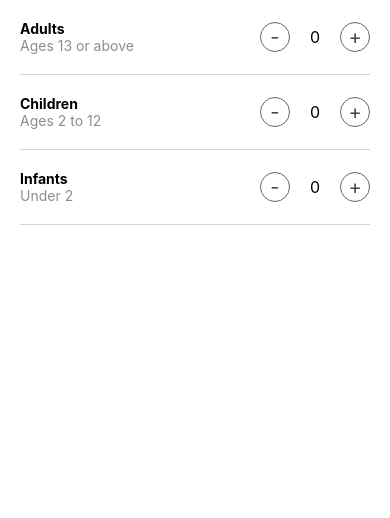
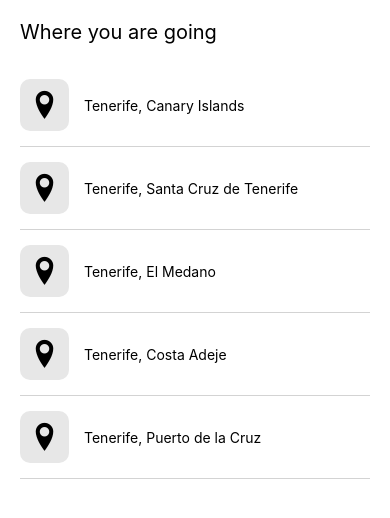
Before and after one commit to iqbalhossan99/Booking_App, a React Native app: screen / in a window 390 px wide. Shown: the top 518 px of the page. Built offline with nearby package versions, Linux system fonts and the light colour scheme.

Commit message:
google map

```diff
--- a/App.tsx
+++ b/App.tsx
@@ -17,8 +17,8 @@ export default function App() {
       {/* <HomeScreen/>
       <Post post={post1}/>
       <SearchResult/> */}
-      {/* <DestinationSearchScreen /> */}
-      <GuestsScreen/>
+      <DestinationSearchScreen />
+      {/* <GuestsScreen/> */}
     </View>
   );
 }
--- a/package.json
+++ b/package.json
@@ -16,6 +16,7 @@
     "react": "17.0.2",
     "react-dom": "17.0.2",
     "react-native": "0.68.2",
+    "react-native-google-places-autocomplete": "^2.4.1",
     "react-native-vector-icons": "^9.2.0",
     "react-native-web": "0.17.7"
   },
```
Also changed, not shown: src/screens/DestinationSearch/index.tsx (+19 -0 lines), 1 other file (tests, documents, lock files or other folders).
